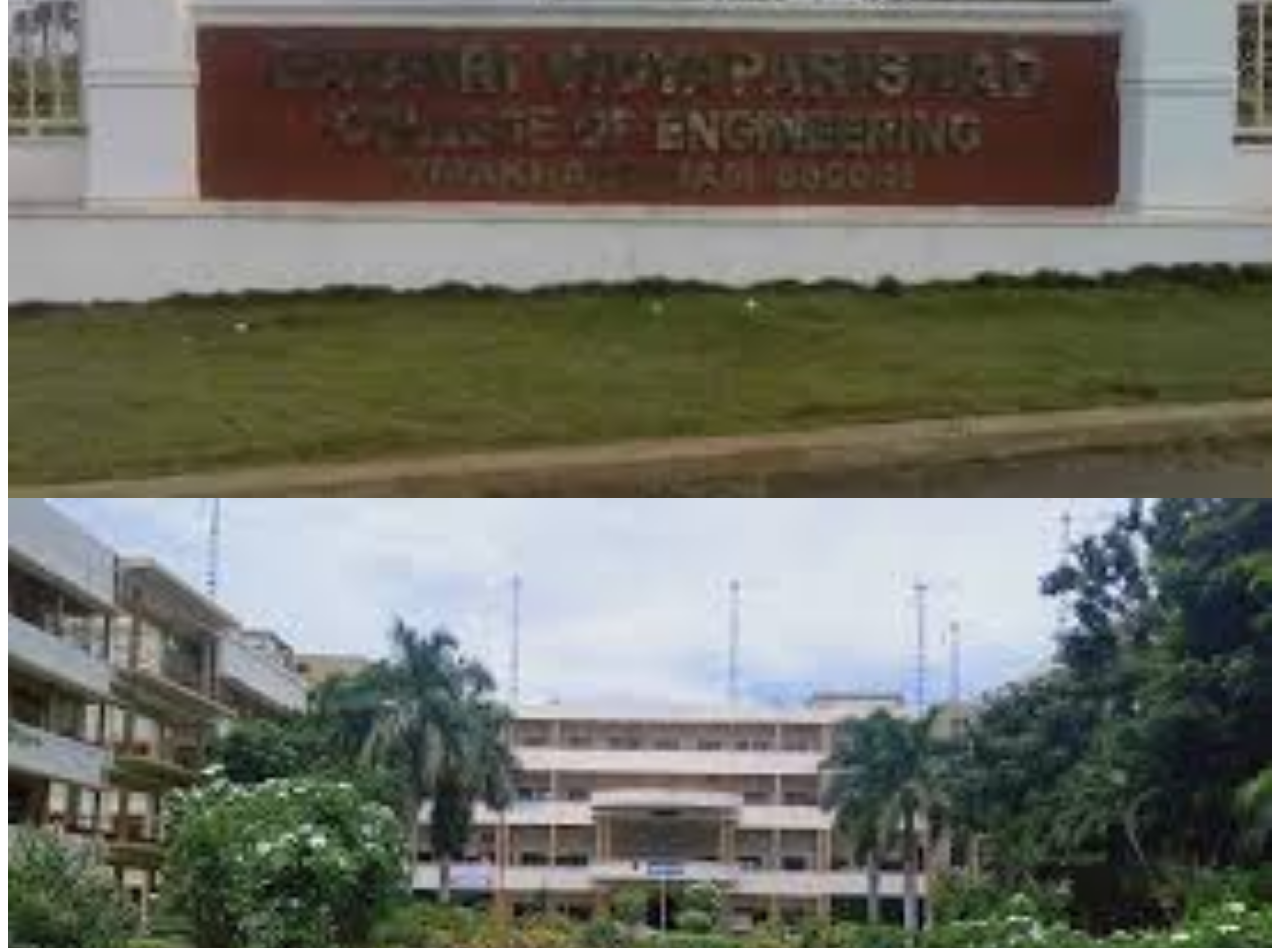
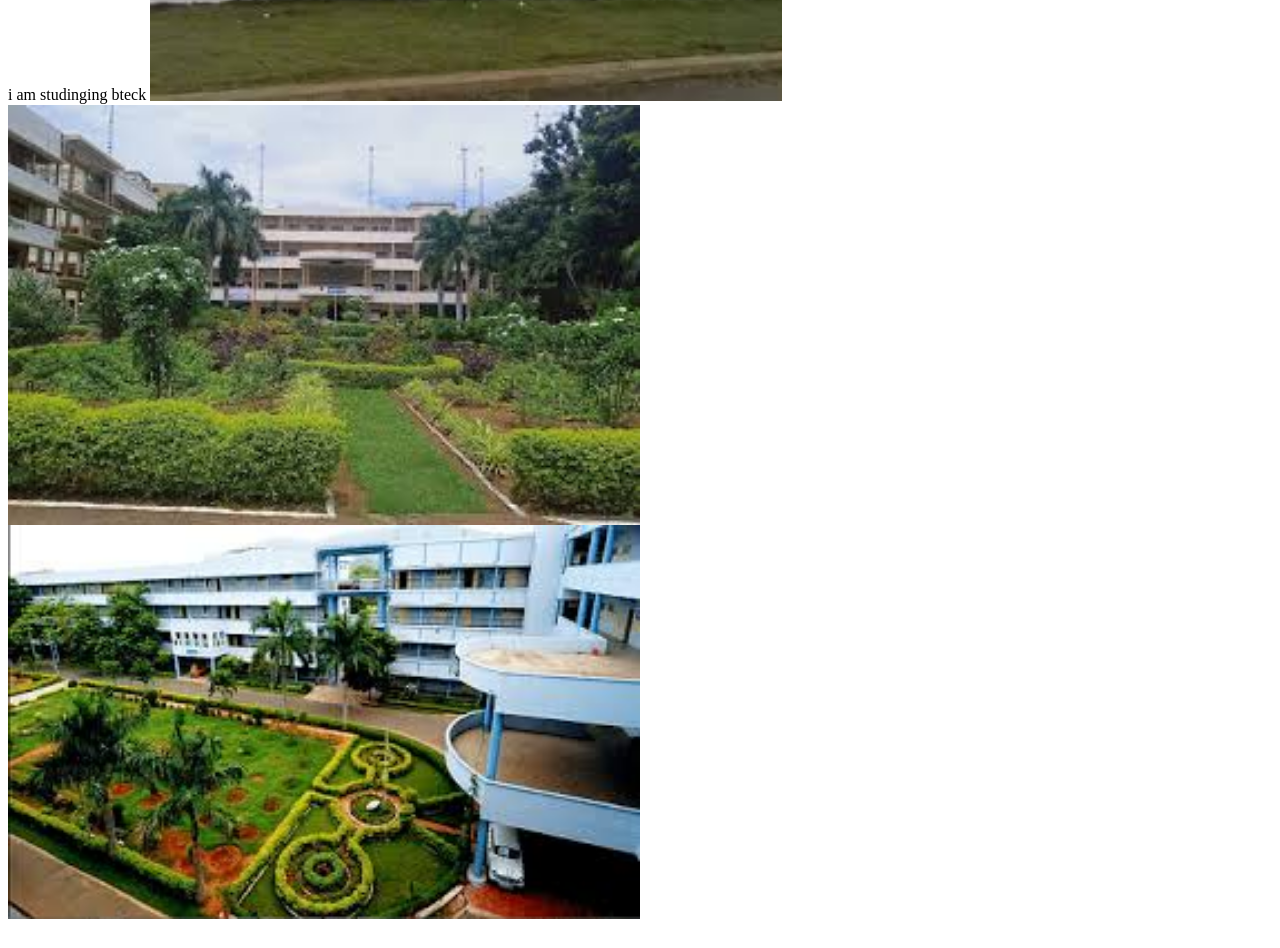
Before and after one commit to davumanikanth/externals., a plain HTML site: page index.html in a window 1280 px wide. Shown: the part 345-1293 px from the top of the page. After the commit the page ends 1272 px from the top, so only its background shows below. Drawn offline with Linux system fonts and the light colour scheme.

Commit message:
Add files via upload

```diff
--- a/index.html
+++ b/index.html
@@ -5,9 +5,9 @@
 </head>
 <body>
 i am studinging bteck
-<image width=100% src="image11.jpg">
-<image width=100% src="image12.jpg">
-<image width=100% src="image13.jpg">
+<image width=50% src="image11.jpg">
+<image width=50% src="image12.jpg">
+<image width=50% src="image13.jpg">
 
 </body>
 </html>
```
